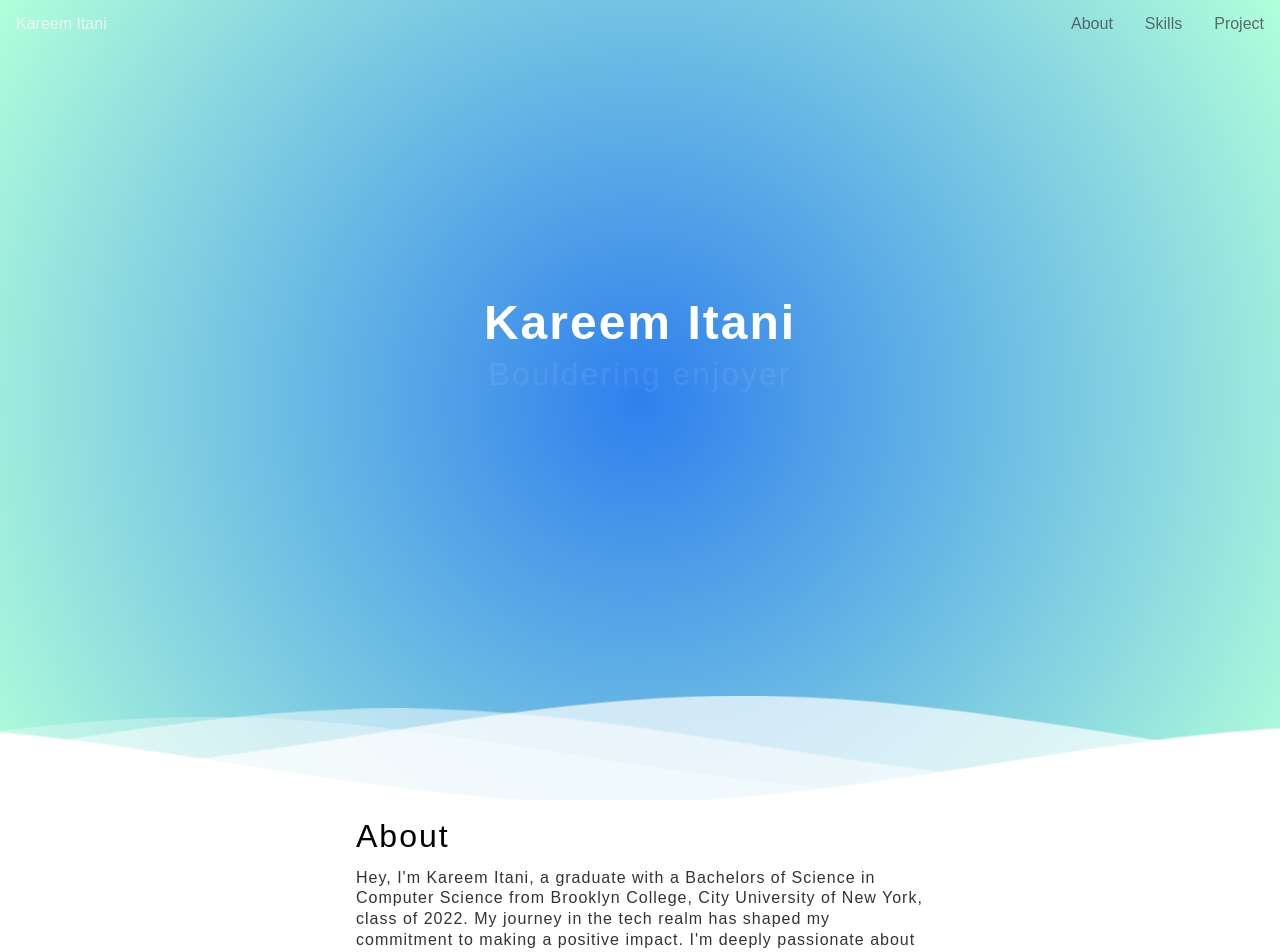
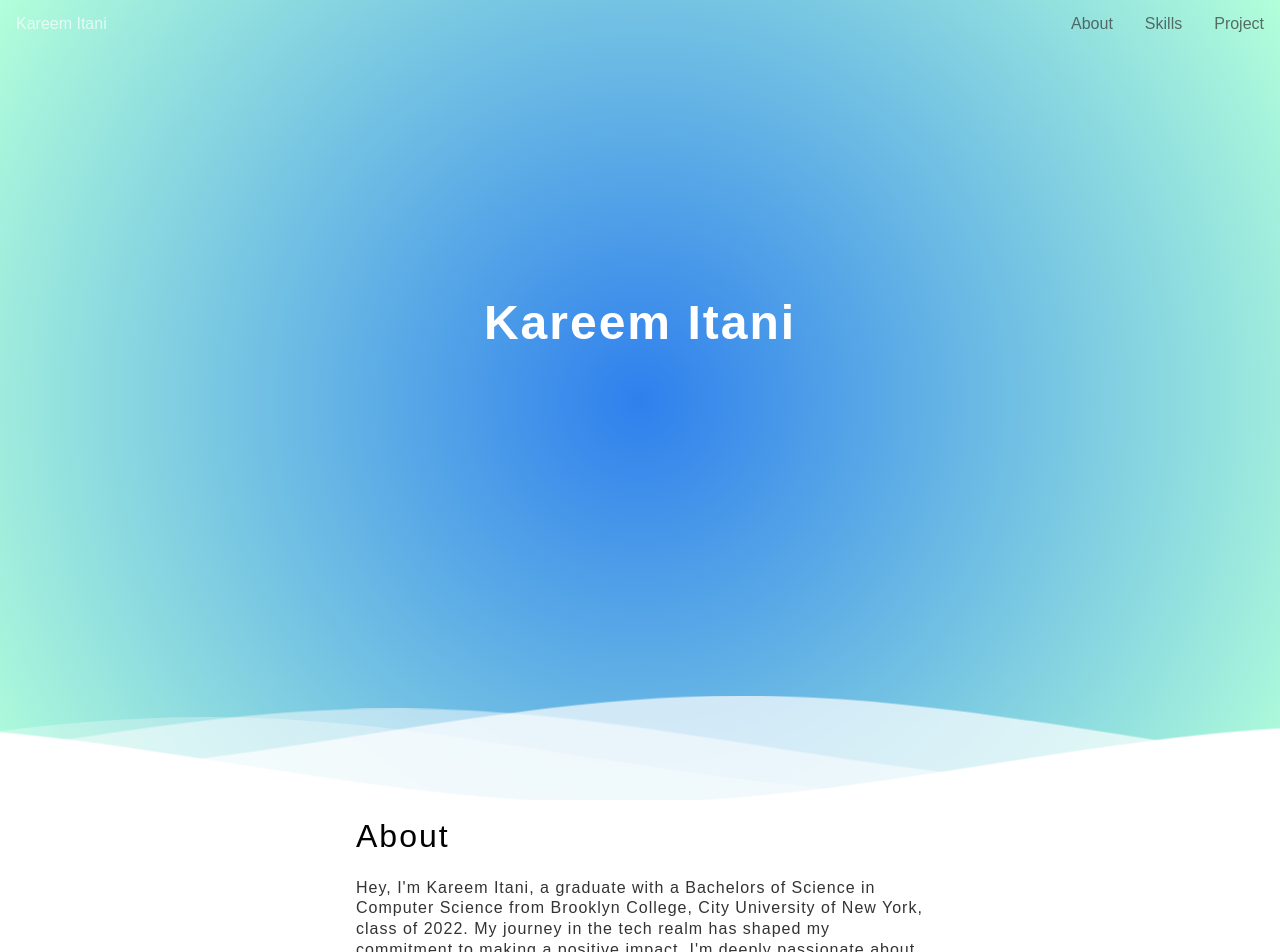
Before and after one commit to kareemIt/Personal-Site, a React (Create React App) app: page / in a window 1280 px wide. Shown: the top 952 px of the page. Built offline with nearby package versions, Linux system fonts and the light colour scheme; the HTML template or start-up script is replaced by a standard one.

Commit message:
working on the animation

```diff
--- a/src/components/Home.js
+++ b/src/components/Home.js
@@ -5,8 +5,8 @@ const Home = () => {
     "Software Engineer", "Bouldering enjoyer",
     "Friendly neighborhood developer", "UX Enchanter & UI Charmer"
   ];
-  const [trait, setTrait] = useState(traits[0]);
-  const [counter, setCounter] = useState(1);
+  let counter = 0;
+  let [currentTrait,setCurretTrait] = useState("");
   const wait = ms => new Promise(res => setTimeout(res, ms));
   // show trait
     // add class or just change opacity in react style
@@ -20,30 +20,46 @@ const Home = () => {
     // add class or just change opacity in react style
   // repeat
     // making use of setInterval
-  useEffect(() => {
-    if (counter >= 4) setCounter(0);
+  // useEffect(() => {
+  //   if (counter >= 4) setCounter(0);
 
+  //   const updateCounter = setInterval(async () => {
+  //     console.log(counter)
+  //     const h1 = document.querySelector('#trait');
+  //     if (h1.classList.contains("fade-in-image")) {
+  //       h1.classList.remove('fade-in-image');
+  //       await wait(2000)
+  //     }
+  //     h1.classList.add('fade-in-image');
+  //     setCounter(counter + 1);
+  //     setTrait(traits[counter]);
+  //   }, 4000);
+  //   return () => {
+  //     clearInterval(updateCounter);
+  //   };
+  // }, [counter])
   const updateCounter = setInterval(async () => {
-      console.log(counter)
+    if (counter >= 4) counter = 0;
+
     const h1 = document.querySelector('#trait');
     if (h1.classList.contains("fade-in-image")) {
       h1.classList.remove('fade-in-image');
       await wait(2000)
     }
     h1.classList.add('fade-in-image');
-      setCounter(counter + 1);
-      setTrait(traits[counter]);
-    }, 4000);
+    counter++;
+    setCurretTrait(traits[counter])
     return () => {
       clearInterval(updateCounter);
     };
-  }, [counter])
+  }, 4000);
+
 
   return (
     <div className="header">
       <div className="inner-header flex">
         <h1 className='name'>Kareem Itani</h1>
-        <h1 id='trait' className='fade-in-image'>{trait}</h1>
+        <h1 id='trait' className='fade-in-image'>{currentTrait}</h1>
       </div>
       <svg
         className="waves"
--- a/src/style.css
+++ b/src/style.css
@@ -206,6 +206,10 @@ li a:hover {
   font-weight: normal;
 }
 
+.title{
+  padding-bottom: 10px;
+}
+
 .description {
   border-top: 2px solid black;
   border-bottom: 2px solid black;
```
Lines whose indentation alone changed are shown as unchanged.
